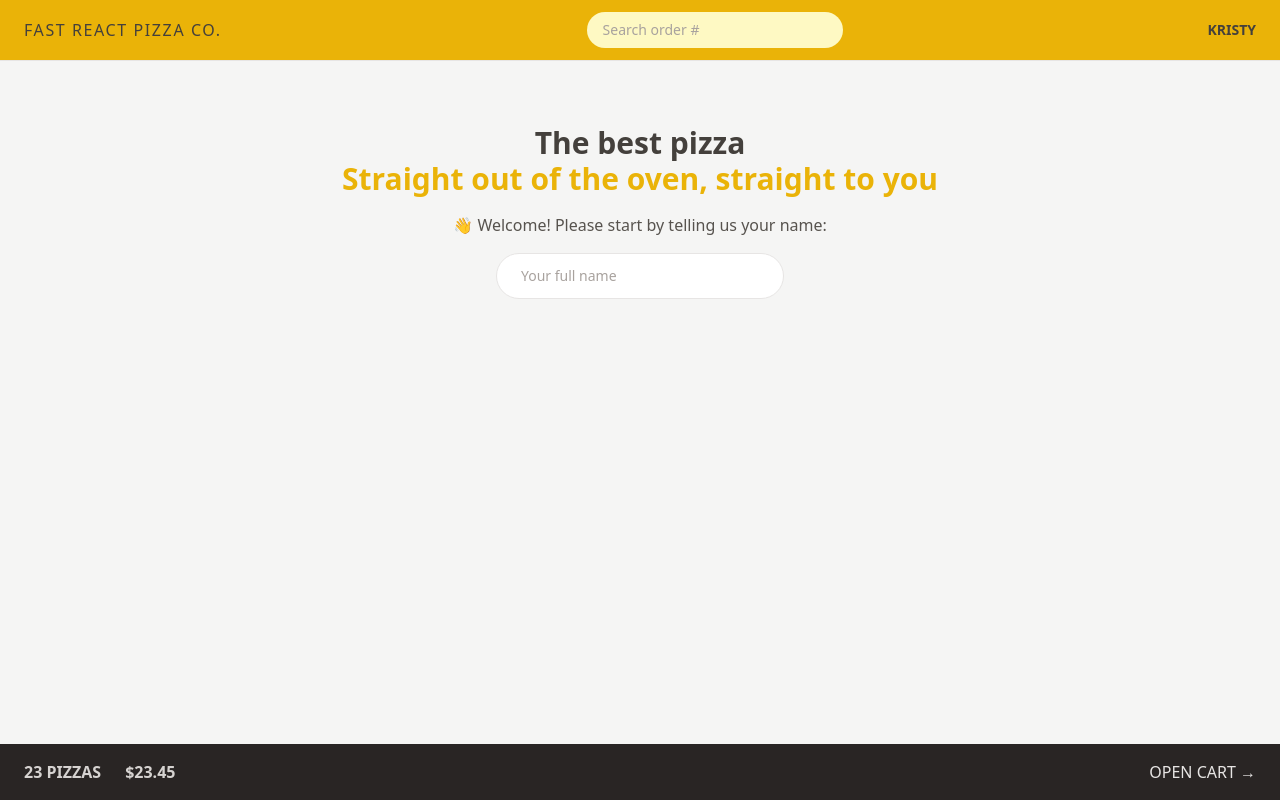
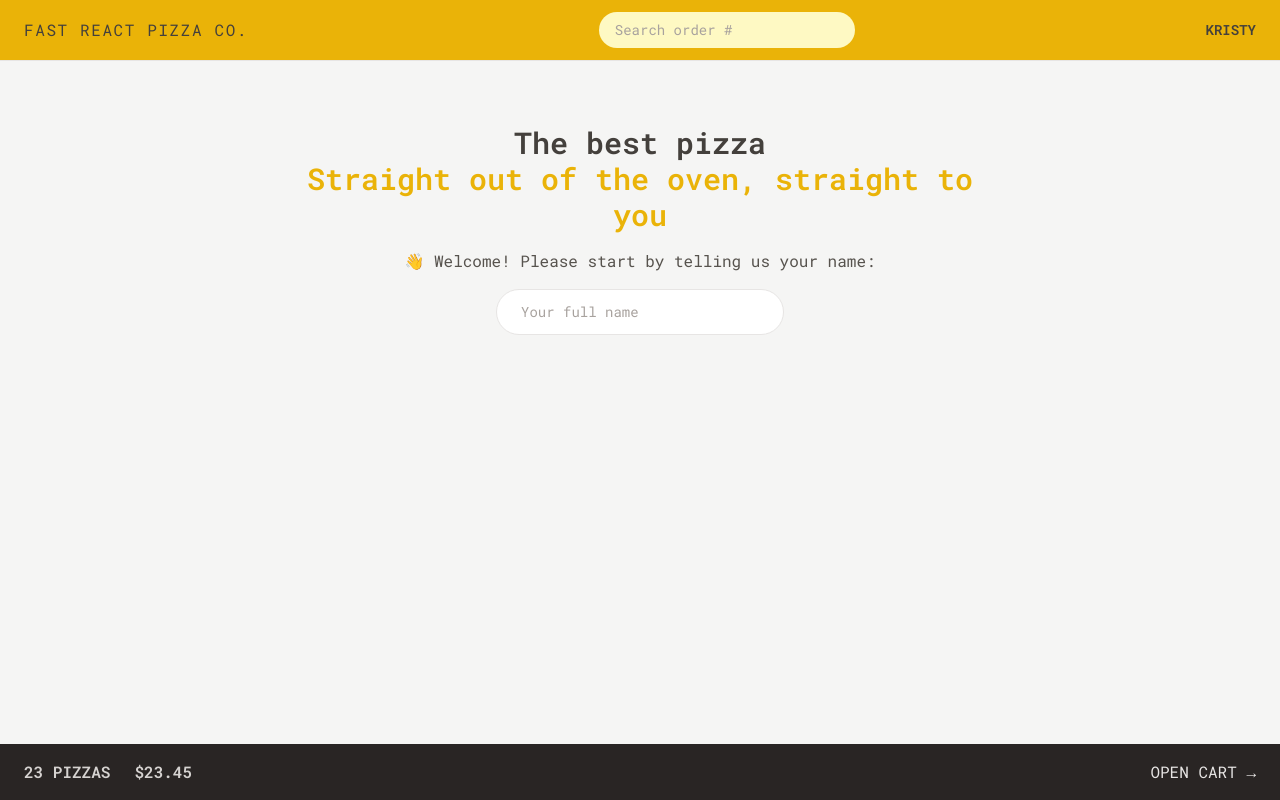
Before and after one commit to m9iv/fast-react-pizza, a React (Vite) app: page / in a window 1280 px wide. Built offline with nearby package versions, Linux system fonts and the light colour scheme.

Commit message:
Add custom font family with Tailwind

```diff
--- a/index.html
+++ b/index.html
@@ -4,6 +4,14 @@
     <meta charset="UTF-8" />
     <link rel="icon" type="image/png" href="/pizza.png" />
     <meta name="viewport" content="width=device-width, initial-scale=1.0" />
+
+    <link rel="preconnect" href="https://fonts.googleapis.com" />
+    <link rel="preconnect" href="https://fonts.gstatic.com" crossorigin />
+    <link
+      href="https://fonts.googleapis.com/css2?family=Roboto+Mono:ital,wght@0,100..700;1,100..700&display=swap"
+      rel="stylesheet"
+    />
+
     <title>Fast React Pizza</title>
   </head>
   <body class="bg-stone-100 text-stone-700">
--- a/tailwind.config.js
+++ b/tailwind.config.js
@@ -1,7 +1,11 @@
 /** @type {import('tailwindcss').Config} */
+// eslint-disable-next-line
 export default {
-  content: ["./index.html", "./src/**/*.{js,ts,jsx,tsx}"],
+  content: ['./index.html', './src/**/*.{js,ts,jsx,tsx}'],
   theme: {
+    fontFamily: {
+      sans: 'Roboto Mono, monospace',
+    },
     extend: {},
   },
   plugins: [],
```
